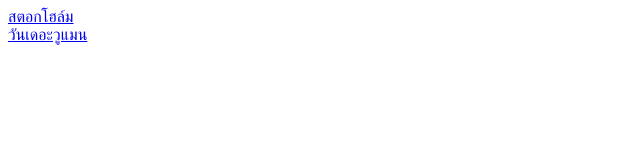
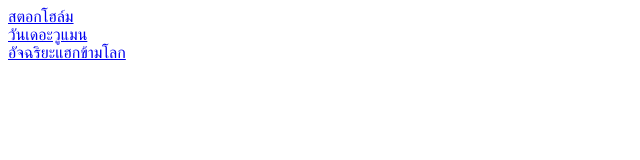
Before and after one commit to basetrue/HOMEPAGE, a plain HTML site: page index.html in a window 1280 px wide. Shown: the whole page, without its empty margins (0-640 px from the left). Drawn offline with Linux system fonts and the light colour scheme.

Commit message:
Update index.html

```diff
--- a/index.html
+++ b/index.html
@@ -3,6 +3,7 @@
   <a href="https://feurl.com/f/5-lr-sdwk01qgg3" target="_blank">สตอกโฮล์ม</a>
   <br>
       <a href="https://feurl.com/v/6-y6mt0e0465dpx" target="_blank">วันเดอะวูแมน</a>
-
+  <br>
+   <a href="https://feurl.com/v/787nwbg81k7rqkd" target="_blank">อัจฉริยะแฮกข้ามโลก</a>
  </body>
  </html>
```
